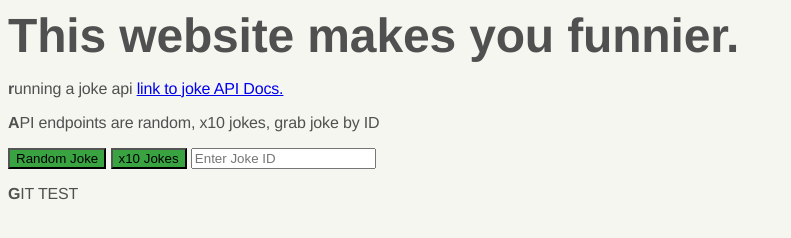
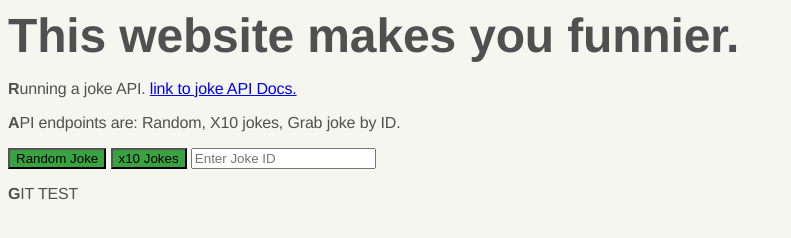
Before and after one commit to ProgrammingRob/WYWMWebDevIntro, a plain HTML site: page index.html in a window 1280 px wide. Shown: the whole page, without its empty margins (0-791 px from the left). Drawn offline with Linux system fonts and the light colour scheme.

Commit message:
updated comments

```diff
--- a/index.html
+++ b/index.html
@@ -11,8 +11,8 @@
 <body id="bodyStyle">
     <div>
         <h1> This website makes you funnier.</h1>
-        <p> running a joke api <a href="https://github.com/15Dkatz/official_joke_api">link to joke API Docs.</a></p>
-        <p>API endpoints are random, x10 jokes, grab joke by ID</p>
+        <p> Running a joke API. <a href="https://github.com/15Dkatz/official_joke_api">link to joke API Docs.</a></p>
+        <p> API endpoints are: Random, X10 jokes, Grab joke by ID.</p>
         <button>Random Joke</button>
         <button>x10 Jokes</button>
         <input type="text" id="jokeid" name="jokeId" placeholder="Enter Joke ID">
```
